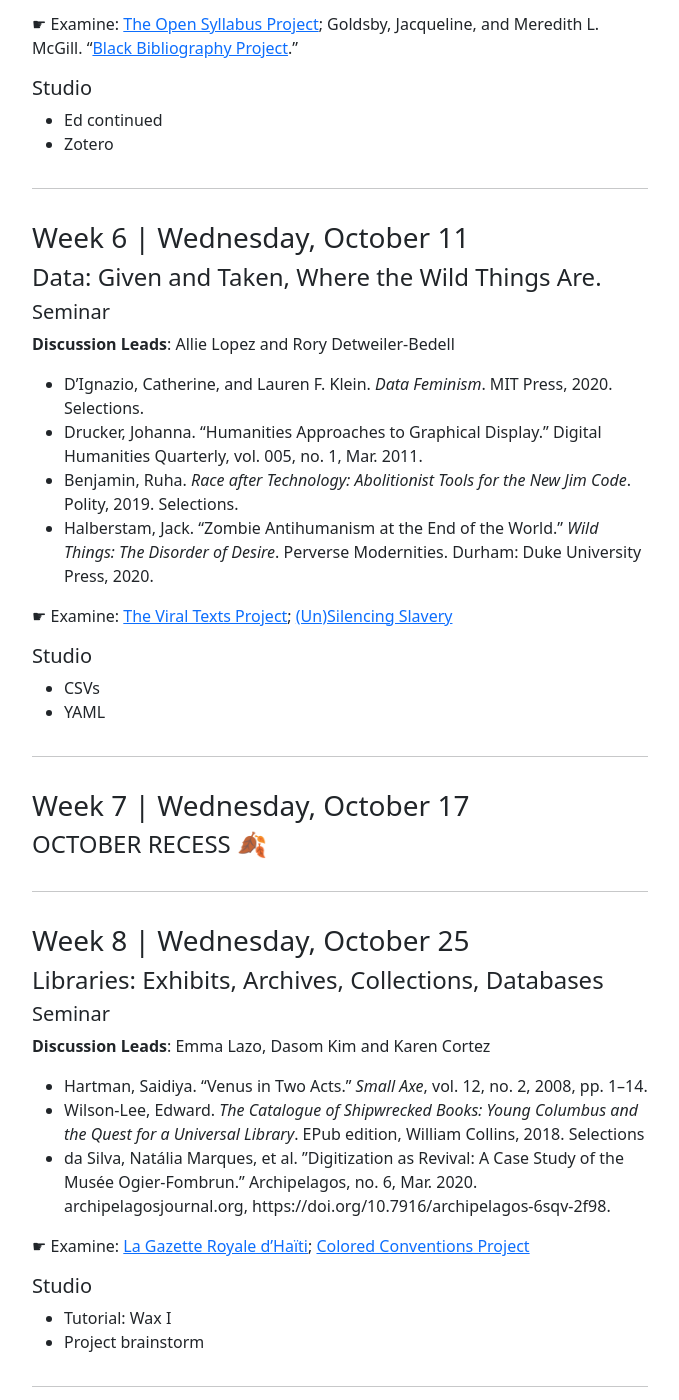
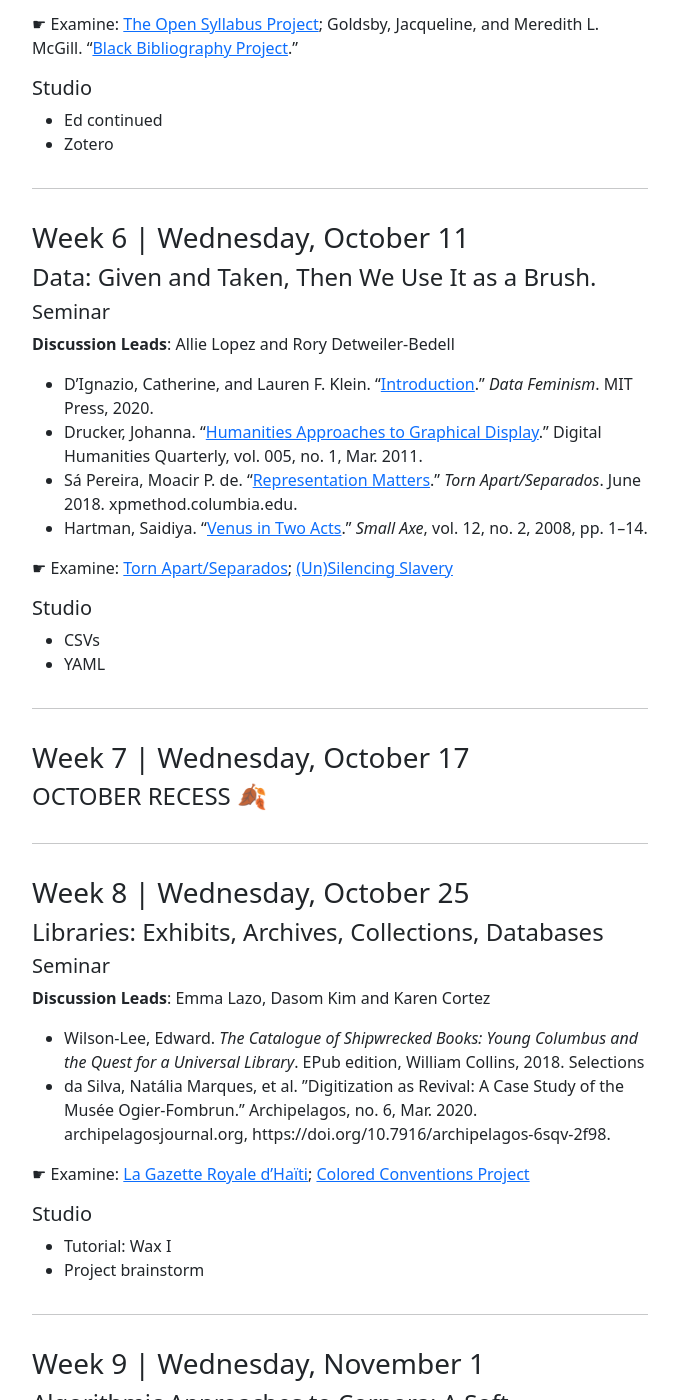
Before and after one commit to elotroalex/f23-intro-dh, a Jekyll site: the page built from schedule.md, in a window 1280 px wide and 1400 px high, scrolled down 2607 px. Shown: the whole window, without its empty margins (300-979 px from the left). Built offline with Jekyll 4.4.1, drawn with Linux system fonts in a browser that asks for light colours; some of the changed text lies outside the part shown.

Commit message:
changes to schedule

```diff
--- a/schedule.md
+++ b/schedule.md
@@ -125,21 +125,23 @@
 
 ### Week 6 | Wednesday, October 11
 
-#### Data: Given and Taken, Where the Wild Things Are.
+#### Data: Given and Taken, Then We Use It as a Brush.
 
 ##### Seminar
 
 **Discussion Leads**: Allie Lopez and Rory Detweiler-Bedell
 
-- D'Ignazio, Catherine, and Lauren F. Klein. _Data Feminism_. MIT
-  Press, 2020. Selections.
-- Drucker, Johanna. "Humanities Approaches to Graphical Display."
+- D'Ignazio, Catherine, and Lauren F. Klein. "[Introduction](https://direct-mit-edu.yale.idm.oclc.org/books/oa-monograph/4660/chapter/213284/Introduction-Why-Data-Science-Needs-Feminism)." _Data Feminism_. MIT
+  Press, 2020.
+- Drucker, Johanna. "[Humanities Approaches to Graphical Display](https://www.digitalhumanities.org/dhq/vol/5/1/000091/000091.html)."
   Digital Humanities Quarterly, vol. 005, no. 1, Mar. 2011.
-- Benjamin, Ruha. _Race after Technology: Abolitionist Tools for the
-  New Jim Code_. Polity, 2019. Selections.
-- Halberstam, Jack. "Zombie Antihumanism at the End of the World." _Wild Things: The Disorder of Desire_. Perverse Modernities. Durham: Duke University Press, 2020.
+- Sá Pereira, Moacir P. de. "[Representation Matters](http://xpmethod.columbia.edu/torn-apart/reflections/moacir_p_de_sa_pereira_2.html)." _Torn
+  Apart/Separados_. June 2018. xpmethod.columbia.edu.
+- Hartman, Saidiya. "[Venus in Two Acts](https://www.proquest.com/docview/195789319?accountid=15172&parentSessionId=QoWCQi2tWT6qEFeCa2Sg64W2EpXRKnd5h8jEwR8QxXQ%3D&pq-origsite=summon)." _Small Axe_, vol. 12, no. 2,
+2008, pp. 1--14.
+<!-- - Halberstam, Jack. "Zombie Antihumanism at the End of the World." _Wild Things: The Disorder of Desire_. Perverse Modernities. Durham: Duke University Press, 2020. -->
 
-☛ Examine: [The Viral Texts Project](https://viraltexts.org/); [(Un)Silencing Slavery](https://unsilencing-slavery.org/credits)
+☛ Examine: [Torn Apart/Separados](https://xpmethod.columbia.edu/torn-apart/volume/1/); [(Un)Silencing Slavery](https://unsilencing-slavery.org/credits)
 
 ##### Studio
 
```
Also changed, not shown: other parts of schedule.md (+6 -6 lines), 3 other files.
